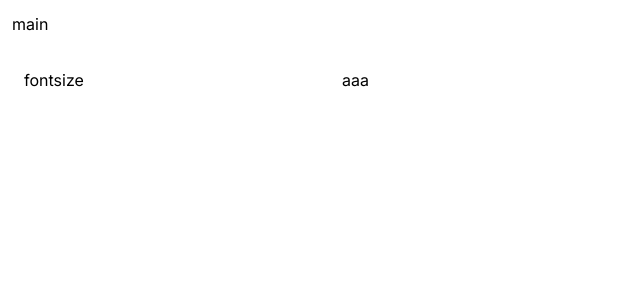
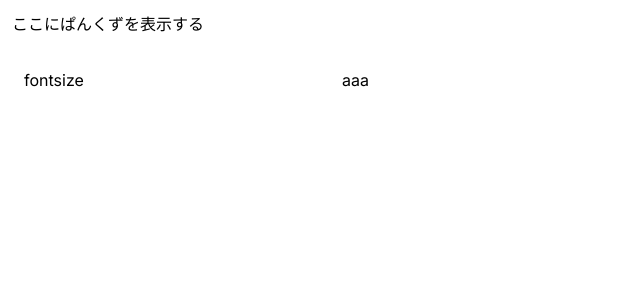
Before and after one commit to ai-biz20-sasaki/tailwind-storehouse, a Next.js app: page /main in a window 1280 px wide. Shown: the top 300 px of the page, without its empty margins (0-640 px from the left). Built offline with nearby package versions, Linux system fonts and the light colour scheme.

Commit message:
Add components/breadcrumb.tsx

```diff
--- /dev/null
+++ b/src/app/components/breadcrumb.tsx
@@ -0,0 +1,9 @@
+import Link from 'next/link';
+
+export default function Breadcrumb() {
+  return (
+    <div>
+      ここにぱんくずを表示する
+    </div>
+  )
+}
--- a/src/app/main/layout.tsx
+++ b/src/app/main/layout.tsx
@@ -1,3 +1,5 @@
+import Breadcrumb from "../components/breadcrumb"
+
 export default function MainLayout({
   children, // will be a page or nested layout
 }: {
@@ -7,7 +9,7 @@ export default function MainLayout({
     <section>
       {/* Include shared UI here e.g. a header or sidebar */}
       <nav className="flex flex-row p-2 m-1">
-        <p>main</p>
+        <Breadcrumb />
       </nav>
       {children}
     </section>
```
